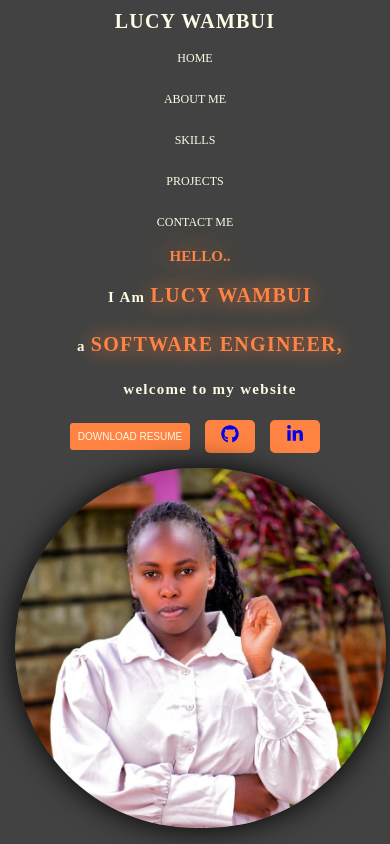
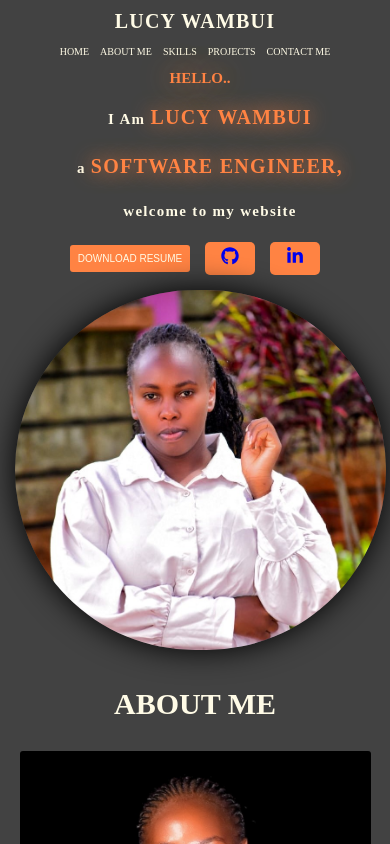
Before and after one commit to lwambon/my-portfolio, a React (Vite) app: page / in a window 390 px wide. Shown: the top 844 px of the page. Built offline with nearby package versions, Linux system fonts and the light colour scheme.

Commit message:
portfolio website header scetion responsiveness

```diff
--- a/src/component/Header/Header.css
+++ b/src/component/Header/Header.css
@@ -69,13 +69,15 @@
   }
 
   .navigation-links {
-    flex-direction: column;
-    gap: 1rem;
+    display: flex;
+    flex-wrap: wrap;
+    gap: .5rem;
+    margin:auto;
   }
 
   .navigation-links a {
-    font-size: 1.2rem;
-    padding: 0.8rem;
+    font-size: 1rem;
+    padding: 0.3rem;
   }
 }
 
```
